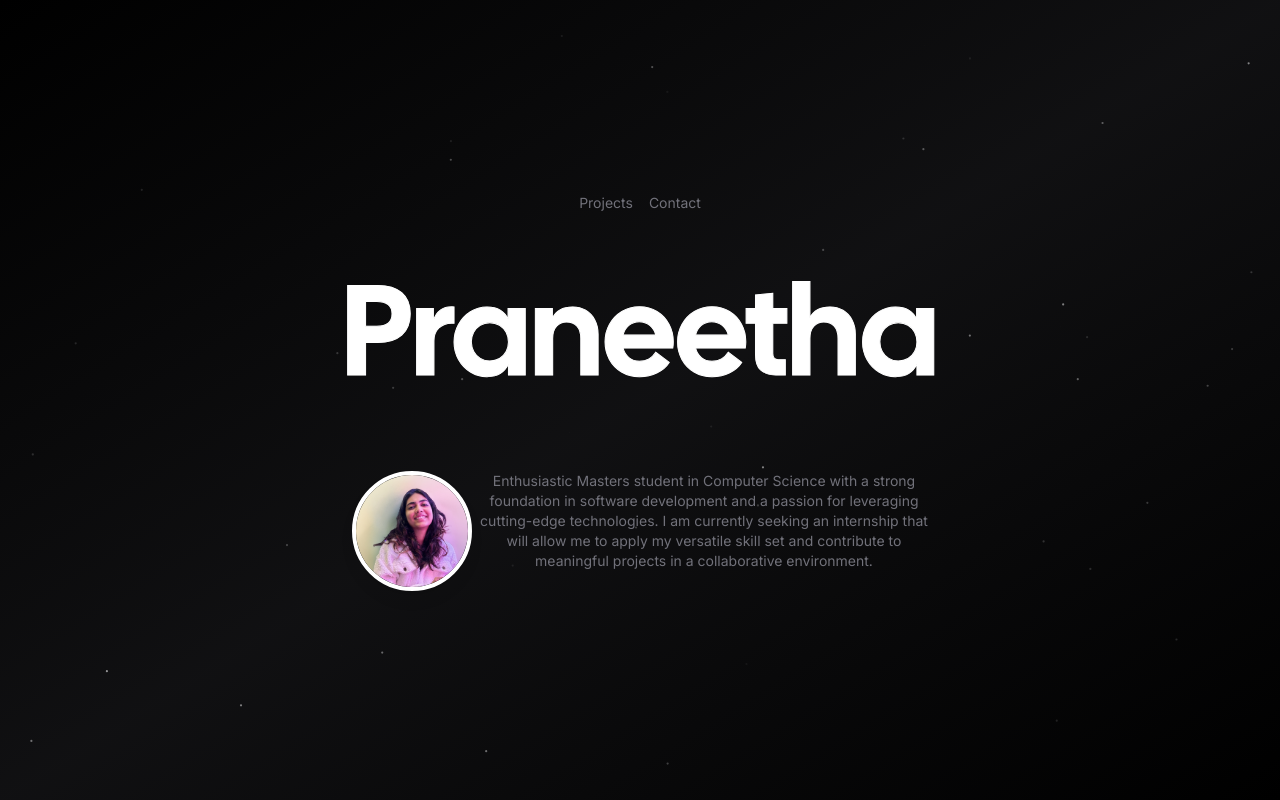
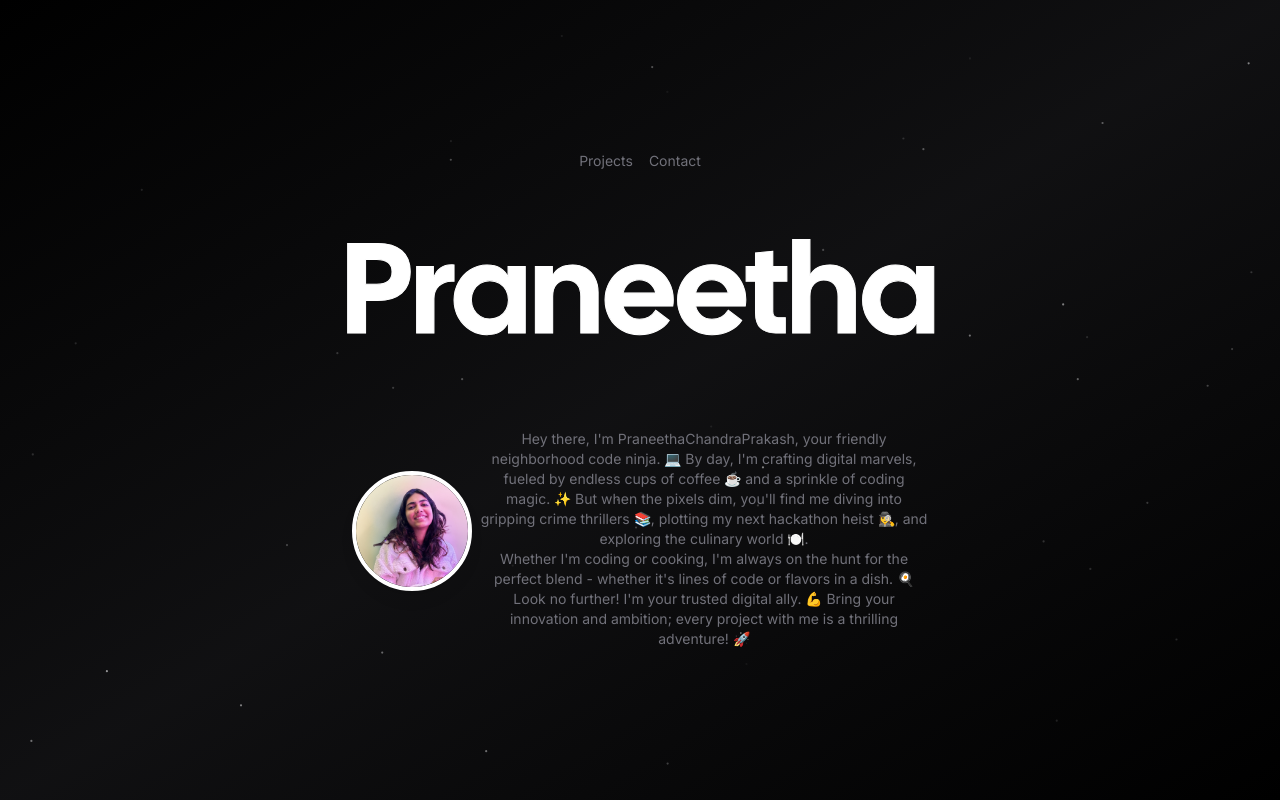
Before and after one commit to Praneetha35/my-digital-showcase, a Next.js app: page / in a window 1280 px wide. Built offline with nearby package versions, Linux system fonts and the light colour scheme; no server answers; what tailwindcss-debug-screens would draw is missing.

Commit message:
Added about me and other project details

```diff
--- a/app/page.tsx
+++ b/app/page.tsx
@@ -34,7 +34,7 @@ export default function Home() {
       </h1>
 
      <div className="hidden w-screen h-px animate-glow md:block animate-fade-right bg-gradient-to-r from-zinc-300/0 via-zinc-300/50 to-zinc-300/0" />
-      <div className="my-8 md:my-16 text-center animate-fade-in flex flex-col md:flex-row">
+<div className="my-8 md:my-16 text-center animate-fade-in flex flex-col md:flex-row items-center">
   <Image
     className="rounded-full border-4 border-solid border-white shadow-lg hover:scale-150 transition-transform duration-300 transform-gpu hover:-rotate-6 hover:shadow-xl hover:grayscale-50 hover:brightness-110 hover:border-transparent transition-all mx-auto mt-0 mb-4 md:mr-2 mb-0"
     src="/cropped.png"
@@ -43,13 +43,14 @@ export default function Home() {
     alt="Picture of the author"
   />
   <h2 className="text-sm text-zinc-500 flex justify-center max-w-xs md:max-w-md">
-          Enthusiastic Masters student in Computer Science with a strong
-          foundation in software development and a passion for leveraging
-          cutting-edge technologies. I am currently seeking an internship that
-          will allow me to apply my versatile skill set and contribute to
-          meaningful projects in a collaborative environment.
+    Hey there, I'm PraneethaChandraPrakash, your friendly neighborhood code ninja. 💻
+    By day, I'm crafting digital marvels, fueled by endless cups of coffee ☕️ and a sprinkle of coding magic. ✨
+    But when the pixels dim, you'll find me diving into gripping crime thrillers 📚, plotting my next hackathon heist 🕵️‍♀️, and exploring the culinary world 🍽️.<br/>
+    Whether I'm coding or cooking, I'm always on the hunt for the perfect blend - whether it's lines of code or flavors in a dish. 🍳
+    Look no further! I'm your trusted digital ally. 💪 Bring your innovation and ambition; every project with me is a thrilling adventure! 🚀
   </h2>
 </div>
+
     </div>
   );
 }
--- a/app/projects/page.tsx
+++ b/app/projects/page.tsx
@@ -10,44 +10,60 @@ export default async function ProjectsPage() {
   const mockProjects = [
     {
       key: 1,
-      title: "BidVerse",
+      title: "Market Research Analysis Tool",
       description:
-        "BidVerse is a Polygon based web3 platform revolutionizing hiring: seamlessly connecting companies with deserving candidates.",
+        "Contributed to a Market Research Analysis tool streamlines federal acquisition decision-making by leveraging technology for market research, vendor identification, and small business goal fulfillment",
       date: 1678742400000,
       views: 5,
     },
     {
       key: 2,
+      title: "NFT Marketplace",
+      description:
+        "Contributed to building an NFT Marketplace right from scratch, focusing on full-stack development, smart contract creation, and integrations like automated notifications via Mailgun, enhancing user experience and reducing missed auction events",
+      date: 1678742400000,
+      views: 5,
+    },
+    {
+      key: 3,
+      title: "BidVerse",
+      description:
+        "BidVerse is a Polygon based web3 platform revolutionizing hiring: seamlessly connecting companies with deserving candidates",
+      date: 1678742400000,
+      views: 5,
+    },
+    {
+      key: 4,
+      title: "My Digital Showcase",
+      description:
+        "I crafted a digital showcase - my portfolio website - to flaunt my projects and skills, because let's face it, my work deserves its own stage!",
+      date: 1678742400000,
+      views: 5,
+    },
+    {
+      key:5,
       title: "SecureSign",
       description:
-        "A web3 PDF uploader with IPFS storage and blockchain integration for cryptographic verification, ensuring secure file management.",
+        "A web3 PDF uploader with IPFS storage and blockchain integration for cryptographic verification, ensuring secure file management",
       date: 1678742400000,
       views: 8,
     },
     {
-      key: 3,
+      key: 6,
       title: "PixelPython",
       description:
-        "PixelPython is a classic snake game using Pygame library.",
+        "PixelPython is a classic snake game using Pygame library",
       date: 1678742400000,
       views: 3,
     },
     {
-      key: 4,
+      key: 7,
       title: "SkyWatch",
       description:
-        "SkyWatch is a dynamic React JS weather app showcasing temperature, region, and local time display.",
+        "SkyWatch is a dynamic React JS weather app showcasing temperature, region, and local time display",
       date: 1678742400000,
       views: 7,
-    },
-    {
-      key: 5,
-      title: "Crypto Chronicles",
-      description:
-        "Delve into the fascinating world of cryptocurrencies. Join our virtual explorer as they unveil the tales and adventures within the blockchain.",
-      date: 1678742400000,
-      views: 2,
-    },
+    }
   ];
   // const views = (
   //   await redis.mget<number[]>(
```
Lines whose indentation alone changed are shown as unchanged.
